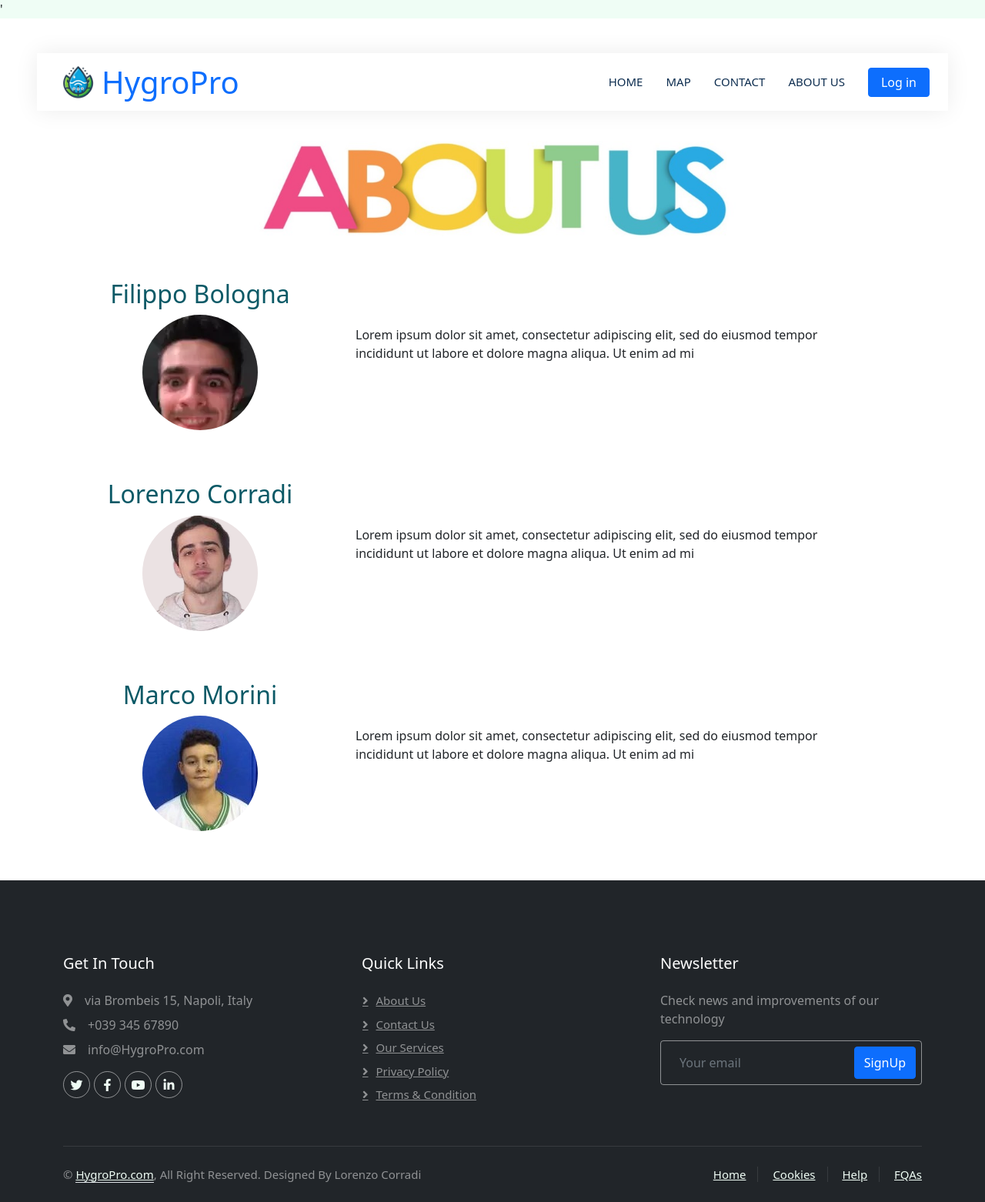
After one commit to FilHyppo/IoT_2023, a Django app: template IoTWebsiteREST/djangoproject/website/templates/about.html in a window 1280 px wide. The commit adds this page. Shown: the whole page at 77% size. Run offline with Django 4.2, Linux system fonts and the light colour scheme; the template is opened without the code that fills it, so the values that code supplies are empty; some libraries are stand-ins or nearby versions.

Commit message:
pagina about come richiesto dal project manager

```diff
--- a/IoTWebsiteREST/djangoproject/templates/base.html
+++ b/IoTWebsiteREST/djangoproject/templates/base.html
@@ -66,7 +66,9 @@
 
 
 
-                        <a href="contact.html" class="nav-item nav-link">Contact</a>
+
+                        <a href="#" class="nav-item nav-link">Contact</a>
+                        <a href="{% url 'website:about' %}" class="nav-item nav-link {% if request.path == '/about/' %}active{% endif %}">About us</a>
                         {% if user.is_authenticated %}
                         <a href="{% url 'website:view_profile' %}" class="nav-item nav-link {% if request.path == '/profile/' %}active{% endif %}">Profile</a>
                         {%endif%}
--- /dev/null
+++ b/IoTWebsiteREST/djangoproject/website/templates/about.html
@@ -0,0 +1,65 @@
+{% extends 'base.html' %}
+{% load static %}
+{% block title %}About us{% endblock %}
+{% block head %}
+<style>
+        .rounded-img {
+      border-radius: 50%;
+      max-width: 150px;
+      height: auto;
+    }
+</style>
+
+{% endblock %}
+{% block content %}
+<div class="container-fluid header bg-white p-0  display-5 animated fadeIn mb-4">
+  <img class="img-fluid" src='{% static "img/about2.jpg" %}' alt="">
+</div>
+
+<!-- Developers Section -->
+<section class="container my-5 animated fadeIn">
+    <div class="row flex-row">
+      <!-- Developer 3 -->
+      <div class="col-lg-4 text-center flex-column">
+        <h2 style="color: #0b5966;"> Filippo Bologna</h2>
+        <img src='{% static "img/fillo.webp" %}' alt="Developer 3" class="rounded-img mb-3">
+      </div>
+      <div class="col-lg-7  flex-column" style="margin-top: 60px;">
+        <p>
+        Lorem ipsum dolor sit amet, consectetur adipiscing elit, sed do eiusmod tempor incididunt ut labore et dolore magna aliqua. Ut enim ad mi
+        </p>
+      </div>
+    </div>
+</section>
+<section class="container my-5 animated fadeIn" >
+  <div class="row flex-row">
+    <!-- Developer 3 -->
+    <div class="col-lg-4 text-center flex-column">
+      <h2 style="color: #0b5966;">Lorenzo Corradi</h2>
+      <img src="{% static "img/cordani.jpg" %}" alt="Developer 3" class="rounded-img mb-3">
+    </div>
+    <div class="col-lg-7  flex-column" style="margin-top: 60px;">
+      <p>
+      Lorem ipsum dolor sit amet, consectetur adipiscing elit, sed do eiusmod tempor incididunt ut labore et dolore magna aliqua. Ut enim ad mi
+      </p>
+    </div>
+  </div>
+</section>
+<section class="container my-5 animated fadeIn">
+  <div class="row flex-row">
+    <!-- Developer 3 -->
+    <div class="col-lg-4 text-center flex-column">
+      <h2 style="color: #0b5966;">Marco Morini</h2>
+      <img src='{% static "img/pollini.jpg" %}' alt="Developer 3" class="rounded-img mb-3">
+    </div>
+    <div class="col-lg-7  flex-column" style="margin-top: 60px;">
+      <p>
+      Lorem ipsum dolor sit amet, consectetur adipiscing elit, sed do eiusmod tempor incididunt ut labore et dolore magna aliqua. Ut enim ad mi
+      </p>
+    </div>
+  </div>
+</section>
+
+
+
+{% endblock %}
--- a/IoTWebsiteREST/djangoproject/website/urls.py
+++ b/IoTWebsiteREST/djangoproject/website/urls.py
@@ -17,4 +17,5 @@ urlpatterns = [
     path('sprinkler/<int:sprinkler_id>/', sprinkler_detail_and_edit, name='sprinkler_detail_and_edit'),
     path('profile/', view_profile, name='view_profile'),
     path('add_sprinkler/', add_sprinkler, name='add_sprinkler'),
+    path('about/', about, name='about'),
 ]
--- a/IoTWebsiteREST/djangoproject/website/views.py
+++ b/IoTWebsiteREST/djangoproject/website/views.py
@@ -250,3 +250,9 @@ def add_sprinkler(request):
         form = AddIrrigatoreForm()
 
     return render(request, 'add_sprinkler.html', {'form': form})
+
+
+
+
+def about(request):
+    return render(request, 'about.html')
```
Also changed, not shown: IoTWebsiteREST/djangoproject/website/static/img/about2.jpg (added), IoTWebsiteREST/djangoproject/website/static/img/cordani.jpg (added), IoTWebsiteREST/djangoproject/website/static/img/fillo.webp (added), IoTWebsiteREST/djangoproject/website/static/img/pollini.jpg (added).
